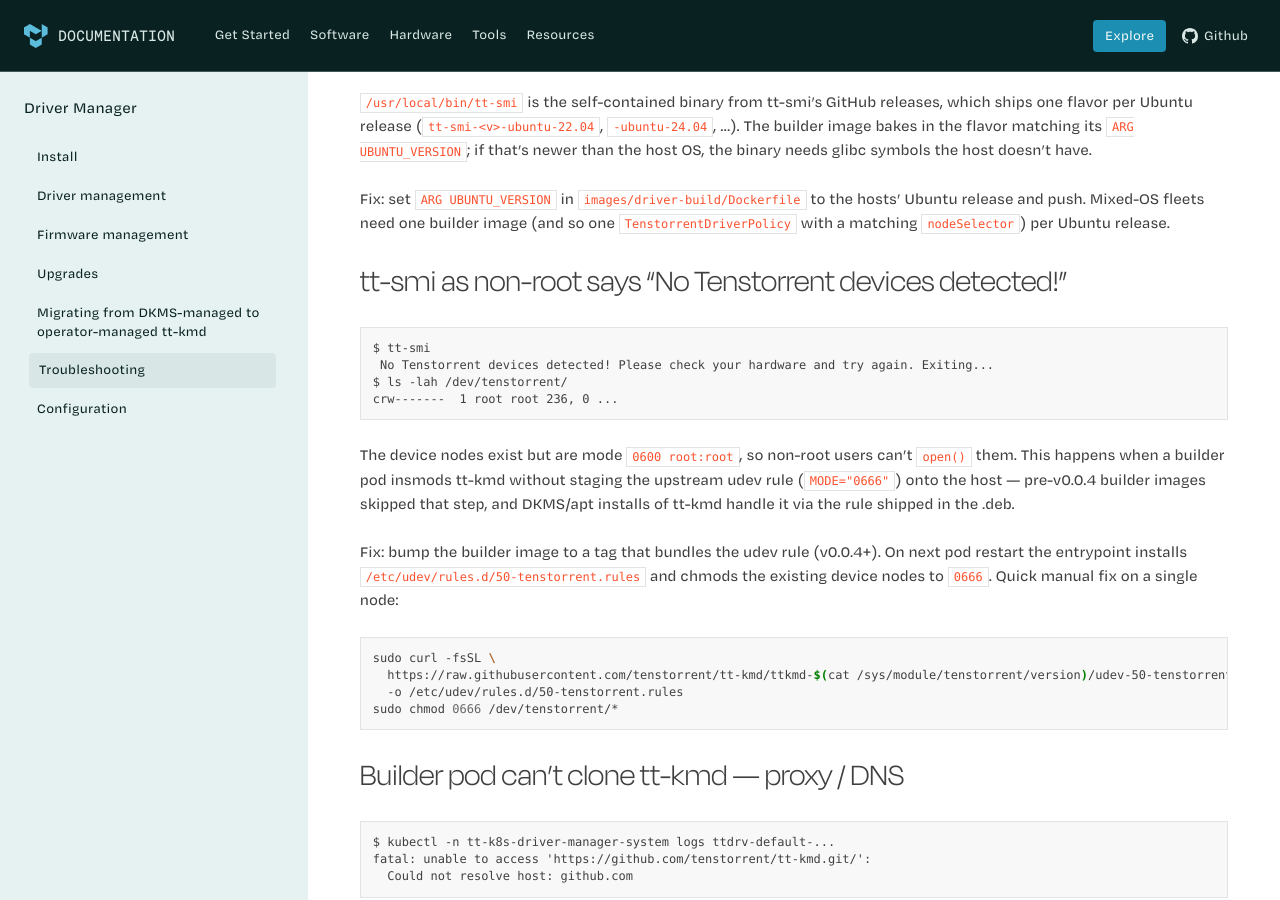
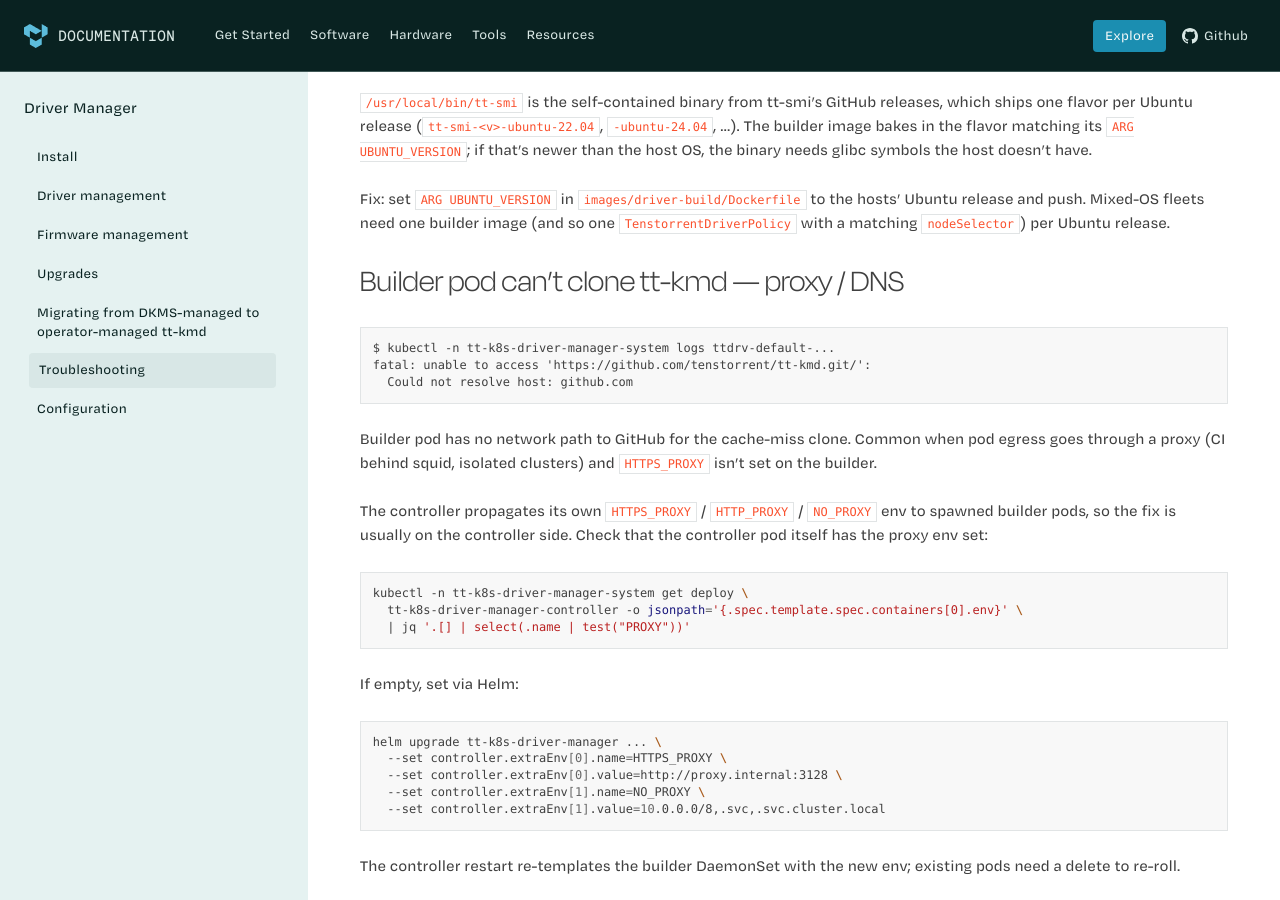
Before and after one commit to tenstorrent/tt-k8s-driver-manager, a Sphinx documentation site: the page built from docs/troubleshooting.md, in a window 1280 px wide and 900 px high, scrolled down 4038 px. Built offline with Sphinx 7.4.7 and the Read the Docs theme 3.1.0, drawn with Linux system fonts in a browser that asks for light colours; some web fonts are replaced.

Commit message:
docs: drop the non-root tt-smi / 0600 perms section

````diff
--- a/docs/troubleshooting.md
+++ b/docs/troubleshooting.md
@@ -215,33 +215,6 @@
 image (and so one `TenstorrentDriverPolicy` with a matching
 `nodeSelector`) per Ubuntu release.
 
-## tt-smi as non-root says "No Tenstorrent devices detected!"
-
-```
-$ tt-smi
- No Tenstorrent devices detected! Please check your hardware and try again. Exiting...
-$ ls -lah /dev/tenstorrent/
-crw-------  1 root root 236, 0 ...
-```
-
-The device nodes exist but are mode `0600 root:root`, so non-root users
-can't `open()` them. This happens when a builder pod insmods tt-kmd
-without staging the upstream udev rule (`MODE="0666"`) onto the host
-— pre-v0.0.4 builder images skipped that step, and DKMS/apt installs
-of tt-kmd handle it via the rule shipped in the .deb.
-
-Fix: bump the builder image to a tag that bundles the udev rule
-(v0.0.4+). On next pod restart the entrypoint installs
-`/etc/udev/rules.d/50-tenstorrent.rules` and chmods the existing
-device nodes to `0666`. Quick manual fix on a single node:
-
-```bash
-sudo curl -fsSL \
-  https://raw.githubusercontent.com/tenstorrent/tt-kmd/ttkmd-$(cat /sys/module/tenstorrent/version)/udev-50-tenstorrent.rules \
-  -o /etc/udev/rules.d/50-tenstorrent.rules
-sudo chmod 0666 /dev/tenstorrent/*
-```
-
 ## Builder pod can't clone tt-kmd — proxy / DNS
 
 ```
````
